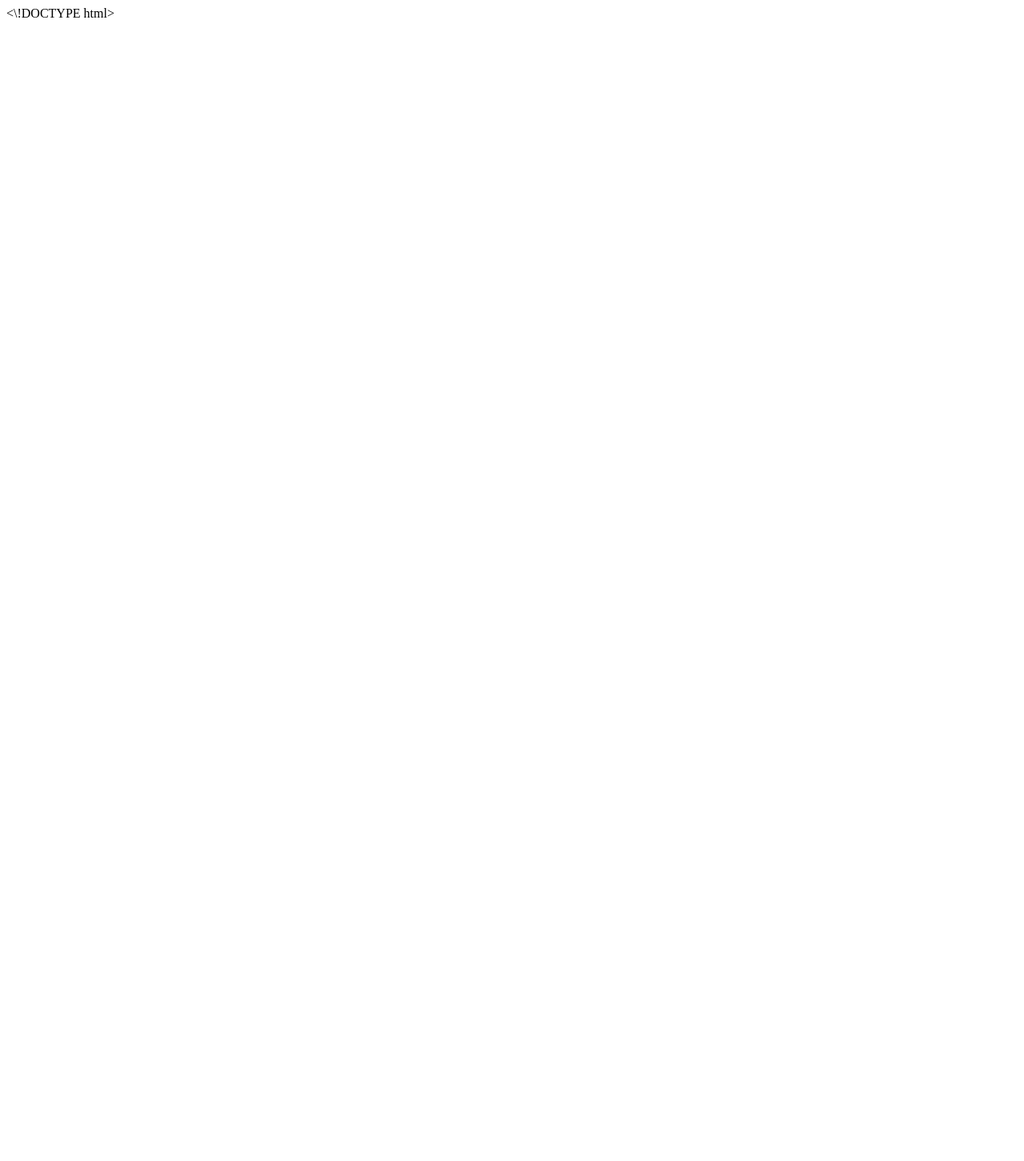
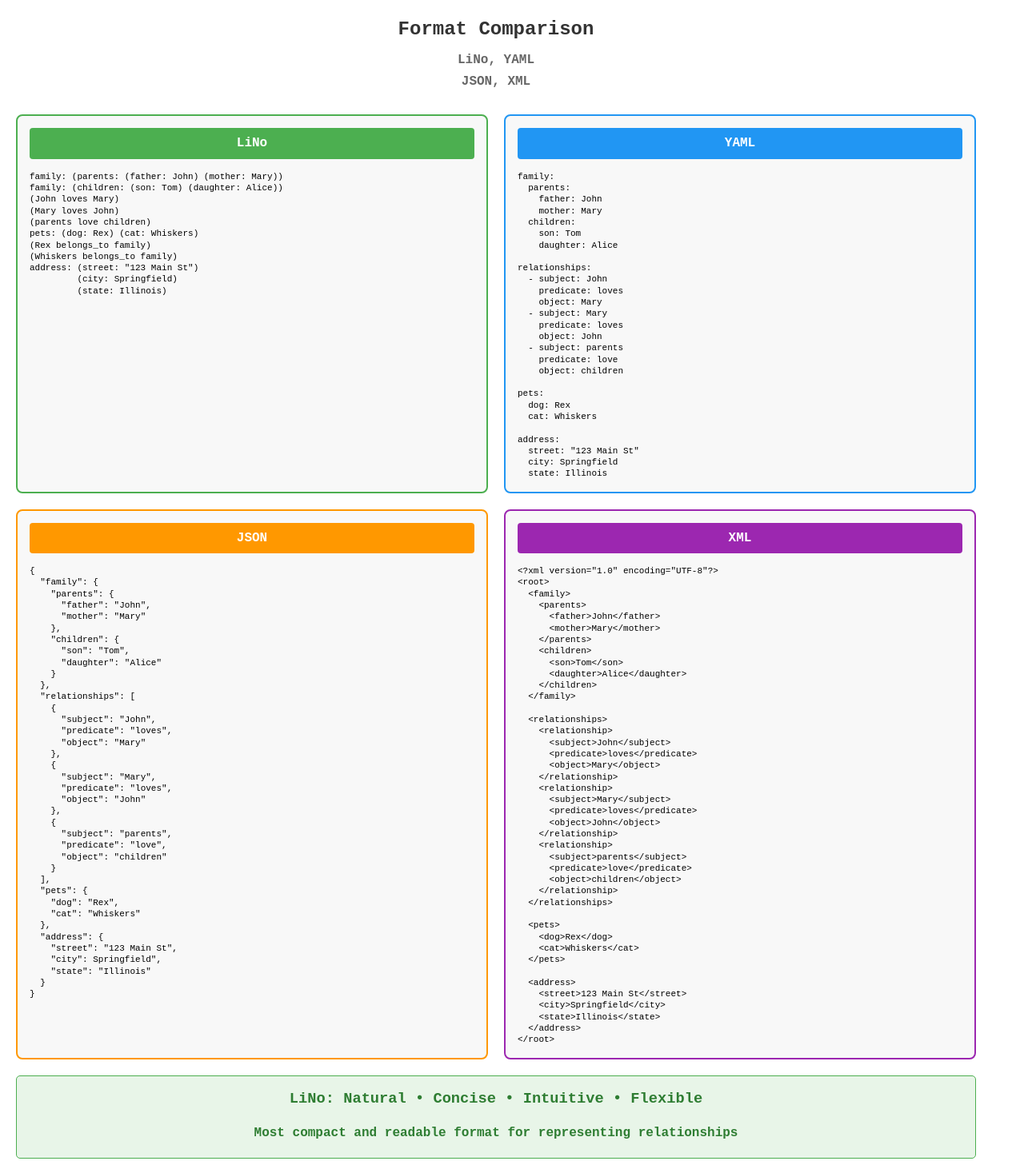
Before and after one commit to linksplatform/Protocols.Lino, a website: page examples/comparison_compact.html in a window 1280 px wide. Shown: the whole page at 80% size. Before the commit the page ends 800 px from the top, so only its background shows below. Drawn offline with Linux system fonts and the light colour scheme.

Commit message:
Add compact layout comparison HTML (LiNo, YAML / JSON, XML)

```diff
--- a/examples/comparison_compact.html
+++ b/examples/comparison_compact.html
@@ -1 +1,250 @@
-<\!DOCTYPE html>
+<!DOCTYPE html>
+<html lang="en">
+<head>
+    <meta charset="UTF-8">
+    <meta name="viewport" content="width=device-width, initial-scale=1.0">
+    <title>Format Comparison: LiNo, YAML / JSON, XML</title>
+    <style>
+        body {
+            font-family: 'Courier New', monospace;
+            background: white;
+            margin: 20px;
+            line-height: 1.4;
+            max-width: 1200px;
+        }
+
+        .header {
+            text-align: center;
+            margin-bottom: 30px;
+        }
+
+        .header h1 {
+            color: #333;
+            margin-bottom: 10px;
+            font-size: 24px;
+        }
+
+        .header p {
+            color: #666;
+            margin: 5px 0;
+            font-weight: bold;
+        }
+
+        .row {
+            display: flex;
+            gap: 20px;
+            margin-bottom: 20px;
+        }
+
+        .format-box {
+            flex: 1;
+            border: 2px solid #333;
+            border-radius: 8px;
+            padding: 15px;
+            background: #f8f8f8;
+        }
+
+        .format-title {
+            font-size: 16px;
+            font-weight: bold;
+            text-align: center;
+            margin-bottom: 15px;
+            color: white;
+            padding: 8px;
+            border-radius: 4px;
+        }
+
+        .lino { border-color: #4CAF50; }
+        .lino .format-title { background: #4CAF50; }
+
+        .yaml { border-color: #2196F3; }
+        .yaml .format-title { background: #2196F3; }
+
+        .json { border-color: #FF9800; }
+        .json .format-title { background: #FF9800; }
+
+        .xml { border-color: #9C27B0; }
+        .xml .format-title { background: #9C27B0; }
+
+        pre {
+            margin: 0;
+            font-size: 11px;
+            line-height: 1.3;
+            white-space: pre-wrap;
+            word-wrap: break-word;
+        }
+
+        .advantages {
+            margin-top: 20px;
+            padding: 15px;
+            background: #e8f5e8;
+            border-radius: 5px;
+            border: 1px solid #4CAF50;
+            text-align: center;
+        }
+
+        .advantages h3 {
+            margin-top: 0;
+            color: #2e7d32;
+        }
+
+        .advantages p {
+            color: #2e7d32;
+            margin: 5px 0;
+            font-weight: bold;
+        }
+    </style>
+</head>
+<body>
+    <div class="header">
+        <h1>Format Comparison</h1>
+        <p>LiNo, YAML</p>
+        <p>JSON, XML</p>
+    </div>
+
+    <!-- First Row: LiNo, YAML -->
+    <div class="row">
+        <div class="format-box lino">
+            <div class="format-title">LiNo</div>
+            <pre>family: (parents: (father: John) (mother: Mary))
+family: (children: (son: Tom) (daughter: Alice))
+(John loves Mary)
+(Mary loves John)
+(parents love children)
+pets: (dog: Rex) (cat: Whiskers)
+(Rex belongs_to family)
+(Whiskers belongs_to family)
+address: (street: "123 Main St")
+         (city: Springfield)
+         (state: Illinois)</pre>
+        </div>
+
+        <div class="format-box yaml">
+            <div class="format-title">YAML</div>
+            <pre>family:
+  parents:
+    father: John
+    mother: Mary
+  children:
+    son: Tom
+    daughter: Alice
+
+relationships:
+  - subject: John
+    predicate: loves
+    object: Mary
+  - subject: Mary
+    predicate: loves
+    object: John
+  - subject: parents
+    predicate: love
+    object: children
+
+pets:
+  dog: Rex
+  cat: Whiskers
+
+address:
+  street: "123 Main St"
+  city: Springfield
+  state: Illinois</pre>
+        </div>
+    </div>
+
+    <!-- Second Row: JSON, XML -->
+    <div class="row">
+        <div class="format-box json">
+            <div class="format-title">JSON</div>
+            <pre>{
+  "family": {
+    "parents": {
+      "father": "John",
+      "mother": "Mary"
+    },
+    "children": {
+      "son": "Tom",
+      "daughter": "Alice"
+    }
+  },
+  "relationships": [
+    {
+      "subject": "John",
+      "predicate": "loves",
+      "object": "Mary"
+    },
+    {
+      "subject": "Mary",
+      "predicate": "loves",
+      "object": "John"
+    },
+    {
+      "subject": "parents",
+      "predicate": "love",
+      "object": "children"
+    }
+  ],
+  "pets": {
+    "dog": "Rex",
+    "cat": "Whiskers"
+  },
+  "address": {
+    "street": "123 Main St",
+    "city": Springfield",
+    "state": "Illinois"
+  }
+}</pre>
+        </div>
+
+        <div class="format-box xml">
+            <div class="format-title">XML</div>
+            <pre>&lt;?xml version="1.0" encoding="UTF-8"?&gt;
+&lt;root&gt;
+  &lt;family&gt;
+    &lt;parents&gt;
+      &lt;father&gt;John&lt;/father&gt;
+      &lt;mother&gt;Mary&lt;/mother&gt;
+    &lt;/parents&gt;
+    &lt;children&gt;
+      &lt;son&gt;Tom&lt;/son&gt;
+      &lt;daughter&gt;Alice&lt;/daughter&gt;
+    &lt;/children&gt;
+  &lt;/family&gt;
+
+  &lt;relationships&gt;
+    &lt;relationship&gt;
+      &lt;subject&gt;John&lt;/subject&gt;
+      &lt;predicate&gt;loves&lt;/predicate&gt;
+      &lt;object&gt;Mary&lt;/object&gt;
+    &lt;/relationship&gt;
+    &lt;relationship&gt;
+      &lt;subject&gt;Mary&lt;/subject&gt;
+      &lt;predicate&gt;loves&lt;/predicate&gt;
+      &lt;object&gt;John&lt;/object&gt;
+    &lt;/relationship&gt;
+    &lt;relationship&gt;
+      &lt;subject&gt;parents&lt;/subject&gt;
+      &lt;predicate&gt;love&lt;/predicate&gt;
+      &lt;object&gt;children&lt;/object&gt;
+    &lt;/relationship&gt;
+  &lt;/relationships&gt;
+
+  &lt;pets&gt;
+    &lt;dog&gt;Rex&lt;/dog&gt;
+    &lt;cat&gt;Whiskers&lt;/cat&gt;
+  &lt;/pets&gt;
+
+  &lt;address&gt;
+    &lt;street&gt;123 Main St&lt;/street&gt;
+    &lt;city&gt;Springfield&lt;/city&gt;
+    &lt;state&gt;Illinois&lt;/state&gt;
+  &lt;/address&gt;
+&lt;/root&gt;</pre>
+        </div>
+    </div>
+
+    <div class="advantages">
+        <h3>LiNo: Natural • Concise • Intuitive • Flexible</h3>
+        <p>Most compact and readable format for representing relationships</p>
+    </div>
+</body>
+</html>
```
